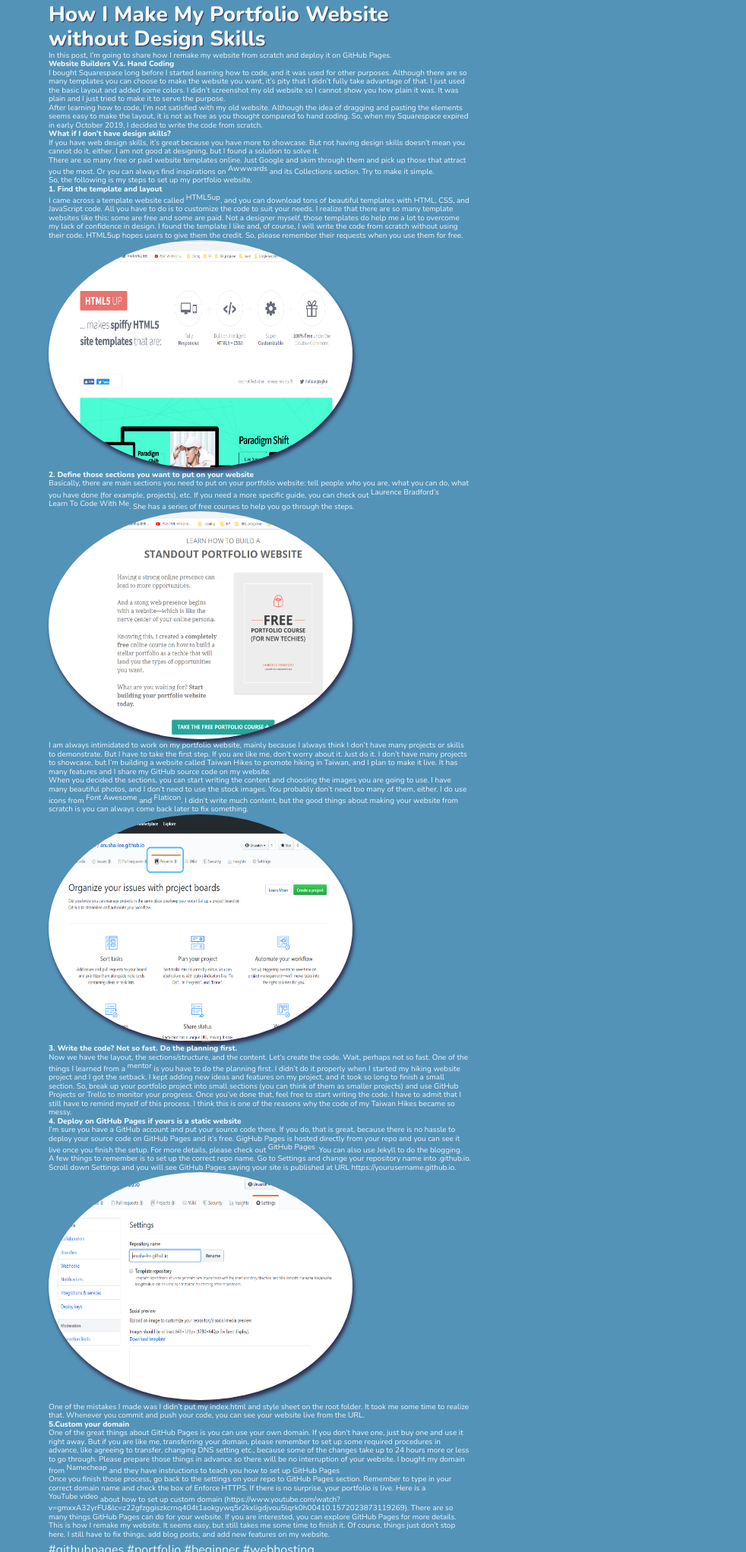
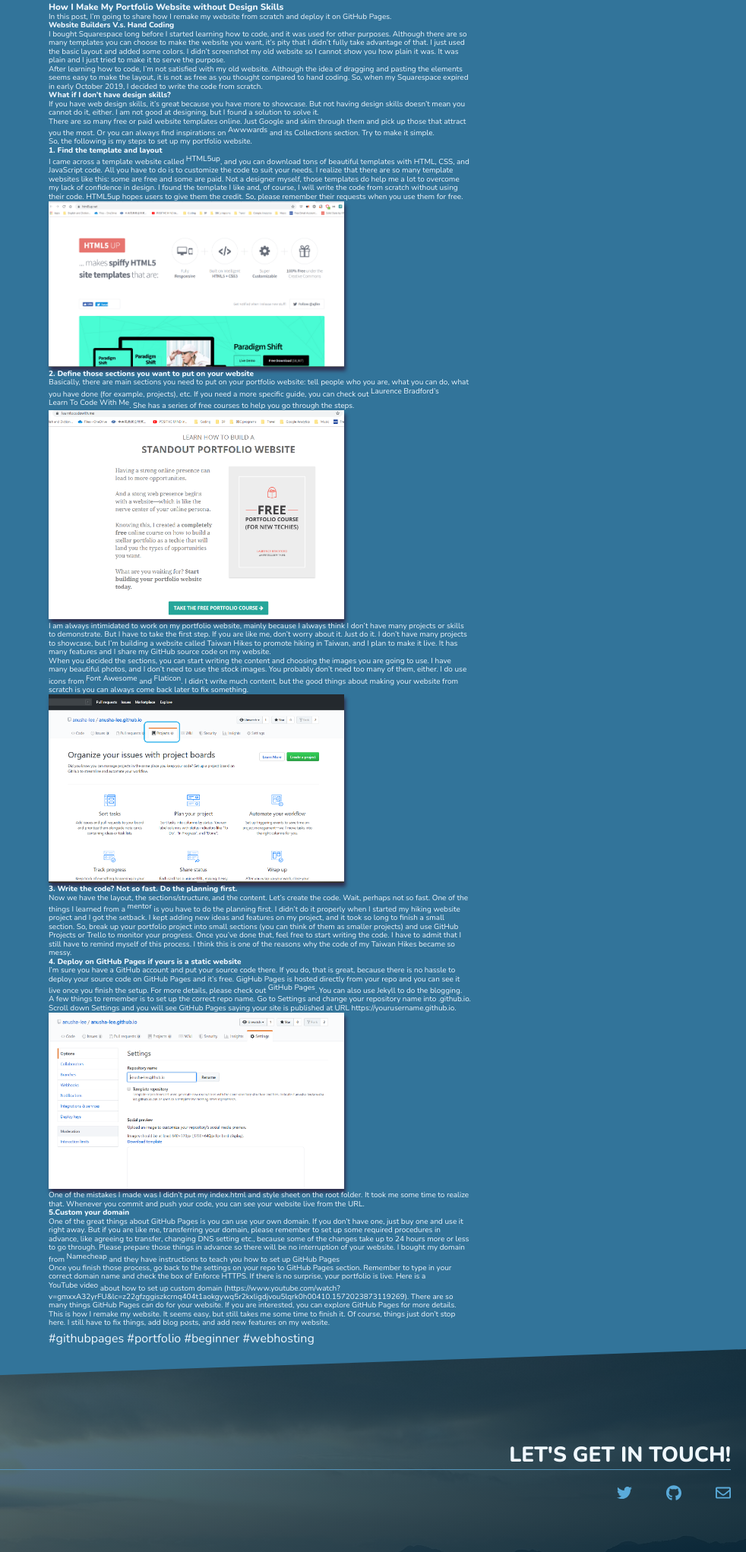
Before and after one commit to anusha-lee/anusha-lee.github.io, a website: page blog-posts/20191103-how-i-make-a-website-without-design-skills.html in a window 1280 px wide. Shown: the part 542-2585 px from the top of the page at 76% size, without its empty margins (298-1280 px from the left). Drawn offline with nearby package versions, Linux system fonts and the light colour scheme.

Commit message:
fix links, style blog post, change background color and image sizes

```diff
--- a/blog-posts/20191103-how-i-make-a-website-without-design-skills.html
+++ b/blog-posts/20191103-how-i-make-a-website-without-design-skills.html
@@ -22,7 +22,7 @@
             <li class="nav__list--item"><a href="#about">About</a></li>
             <li class="nav__list--item"><a href="#skills">Skills</a></li>
             <li class="nav__list--item"><a href="#projects">Projects</a></li>
-            <li class="nav__list--item"><a href="anushalee.com/blog.html">Blog</a></li>
+            <li class="nav__list--item"><a href="blog.html">Blog</a></li>
             <li class="nav__list--item"><a href="#contact">Contact</a></li>
           </ul>
         </div>
@@ -44,25 +44,23 @@
           ></path>
         </svg>
       </div>
-      <h1 class="header__heading"><a href="index.html">This is Anusha</a></h1>
+      <h1 class="header__heading"><a href="https://anushalee.com/">This is Anusha</a></h1>
       <div class="header__sub">I create responsive websites.</div>
     </header>
-    <main class="blog-container">
-      <section>
-        <h2 class="blogPage__title">Blog</h2>
-        <div class="blogPage">
-          <div class="blogPage__post">
-            <div class="blogPage__post-box">
-              <h3 class="blogPage__post-box--title post-box--title">
+    <main class="blogContent-container">
+      <section class="blogContent">
+        <h2 class="blogPage__title blogContent__title">Blog</h2>
+        <div class="blogContent__box">
+          <h3 class="blogPage__post-box--title blogContent__box--title">
             How I Make My Portfolio Website without Design Skills
           </h3>
-              <div class="blogPage__post-box--content post-box--content">
-                <p>
+          <div class="blogContent__box--text">
+            <p class="blogPage__post-box--intro">
               In this post, I’m going to share how I remake my website from
               scratch and deploy it on GitHub Pages.
             </p>
             <h4>Website Builders V.s. Hand Coding</h4>
-                <p>
+            <p class="blogPage__post-box--intro">
               I bought Squarespace long before I started learning how to
               code, and it was used for other purposes. Although there are
               so many templates you can choose to make the website you want,
@@ -72,7 +70,7 @@
               was. It was plain and I just tried to make it to serve the
               purpose.
             </p>
-                <p>
+            <p class="blogPage__post-box--intro">
               After learning how to code, I’m not satisfied with my old
               website. Although the idea of dragging and pasting the
               elements seems easy to make the layout, it is not as free as
@@ -81,13 +79,13 @@
               from scratch.
             </p>
             <h4>What if I don’t have design skills?</h4>
-                <p>
+            <p class="blogPage__post-box--intro">
               If you have web design skills, it’s great because you have
               more to showcase. But not having design skills doesn’t mean
               you cannot do it, either. I am not good at designing, but I
               found a solution to solve it.
             </p>
-                <p>
+            <p class="blogPage__post-box--intro">
               There are so many free or paid website templates online. Just
               Google and skim through them and pick up those that attract
               you the most. Or you can always find inspirations on
@@ -99,12 +97,12 @@
               >
               and its Collections section. Try to make it simple.
             </p>
-                <p>
+            <p class="blogPage__post-box--intro">
               So, the following is my steps to set up my portfolio website.
             </p>
 
             <h4>1. Find the template and layout</h4>
-                <p>
+            <p class="blogPage__post-box--intro">
               I came across a template website called
               <a href="https://html5up.net/" target="_blank" class="link"
                 >HTML5up</a
@@ -122,14 +120,13 @@
             <img
               src="../img/blog/20191103/html5up.png"
               alt="HTML5UP"
-                  width="400px"
-                  height="300px"
+              class="blogContent__box--img"
             />
 
             <h4>
               2. Define those sections you want to put on your website
             </h4>
-                <p>
+            <p class="blogPage__post-box--intro">
               Basically, there are main sections you need to put on your
               portfolio website: tell people who you are, what you can do,
               what you have done (for example, projects), etc. If you need a
@@ -151,10 +148,9 @@
             <img
               src="../img/blog/20191103/portfolio-course.png"
               alt="Portfolio course"
-                  width="400px"
-                  height="300px"
+              class="blogContent__box--img"
             />
-                <p>
+            <p class="blogPage__post-box--intro">
               I am always intimidated to work on my portfolio website,
               mainly because I always think I don’t have many projects or
               skills to demonstrate. But I have to take the first step. If
@@ -164,7 +160,7 @@
               make it live. It has many features and I share my GitHub
               source code on my website.
             </p>
-                <p>
+            <p class="blogPage__post-box--intro">
               When you decided the sections, you can start writing the
               content and choosing the images you are going to use. I have
               many beautiful photos, and I don’t need to use the stock
@@ -189,12 +185,11 @@
             <img
               src="../img/blog/20191103/github-projects.png"
               alt="GitHub Pages"
-                  width="400px"
-                  height="300px"
+              class="blogContent__box--img"
             />
 
             <h4>3. Write the code? Not so fast. Do the planning first.</h4>
-                <p>
+            <p class="blogPage__post-box--intro">
               Now we have the layout, the sections/structure, and the
               content. Let’s create the code. Wait, perhaps not so fast. One
               of the things I learned from a
@@ -218,21 +213,20 @@
 
 
             <h4>4. Deploy on GitHub Pages if yours is a static website</h4>
-                <p>I’m sure you have a GitHub account and put your source code there. If you do, that is great, because there is no hassle to deploy your source code on GitHub Pages and it’s free. GigHub Pages is hosted directly from your repo and you can see it live once you finish the setup. For more details, please check out <a href="https://pages.github.com/" target="_blank" class="link">GitHub Pages</a>. You can also use Jekyll to do the blogging.</p>
-                <p>A few things to remember is to set up the correct repo name. Go to Settings and change your repository name into <yourusername>.github.io. Scroll down Settings and you will see GitHub Pages saying your site is published at URL https://yourusername.github.io.</p>
+            <p class="blogPage__post-box--intro">I’m sure you have a GitHub account and put your source code there. If you do, that is great, because there is no hassle to deploy your source code on GitHub Pages and it’s free. GigHub Pages is hosted directly from your repo and you can see it live once you finish the setup. For more details, please check out <a href="https://pages.github.com/" target="_blank" class="link">GitHub Pages</a>. You can also use Jekyll to do the blogging.</p>
+            <p class="blogPage__post-box--intro">A few things to remember is to set up the correct repo name. Go to Settings and change your repository name into <yourusername>.github.io. Scroll down Settings and you will see GitHub Pages saying your site is published at URL https://yourusername.github.io.</p>
             <img
               src="../img/blog/20191103/repo-name.png"
               alt="GitHub Pages"
-                  width="400px"
-                  height="300px"
+              class="blogContent__box--img"
             />
-                <p>One of the mistakes I made was I didn’t put my index.html and style sheet on the root folder. It took me some time to realize that. Whenever you commit and push your code, you can see your website live from the URL.</p>
+            <p class="blogPage__post-box--intro">One of the mistakes I made was I didn’t put my index.html and style sheet on the root folder. It took me some time to realize that. Whenever you commit and push your code, you can see your website live from the URL.</p>
 
             <h4>5.Custom your domain</h4>
-                <p>One of the great things about GitHub Pages is you can use your own domain. If you don’t have one, just buy one and use it right away. But if you are like me, transferring your domain, please remember to set up some required procedures in advance, like agreeing to transfer, changing DNS setting etc., because some of the changes take up to 24 hours more or less to go through. Please prepare those things in advance so there will be no interruption of your website. I bought my domain from <a href="https://www.namecheap.com/support/knowledgebase/article.aspx/9645/2208/how-do-i-link-my-domain-to-github-pages" target="_blank" class="link">Namecheap</a> and they have instructions to teach you how to set up GitHub Pages </p>
-                <p>Once you finish those process, go back to the settings on your repo to GitHub Pages section. Remember to type in your correct domain name and check the box of Enforce HTTPS. If there is no surprise, your portfolio is live. Here is a <a href="https://www.youtube.com/watch?v=gmxxA32yrFU&lc=z22gfzggiszkcrnq404t1aokgywq5r2kxligdjvou5lqrk0h00410.1572023873119269" target="_blank" class="link">YouTube video</a> about how to set up custom domain (https://www.youtube.com/watch?v=gmxxA32yrFU&lc=z22gfzggiszkcrnq404t1aokgywq5r2kxligdjvou5lqrk0h00410.1572023873119269). There are so many things GitHub Pages can do for your website. If you are interested, you can explore GitHub Pages for more details.</p>
+            <p class="blogPage__post-box--intro">One of the great things about GitHub Pages is you can use your own domain. If you don’t have one, just buy one and use it right away. But if you are like me, transferring your domain, please remember to set up some required procedures in advance, like agreeing to transfer, changing DNS setting etc., because some of the changes take up to 24 hours more or less to go through. Please prepare those things in advance so there will be no interruption of your website. I bought my domain from <a href="https://www.namecheap.com/support/knowledgebase/article.aspx/9645/2208/how-do-i-link-my-domain-to-github-pages" target="_blank" class="link">Namecheap</a> and they have instructions to teach you how to set up GitHub Pages </p>
+            <p class="blogPage__post-box--intro">Once you finish those process, go back to the settings on your repo to GitHub Pages section. Remember to type in your correct domain name and check the box of Enforce HTTPS. If there is no surprise, your portfolio is live. Here is a <a href="https://www.youtube.com/watch?v=gmxxA32yrFU&lc=z22gfzggiszkcrnq404t1aokgywq5r2kxligdjvou5lqrk0h00410.1572023873119269" target="_blank" class="link">YouTube video</a> about how to set up custom domain (https://www.youtube.com/watch?v=gmxxA32yrFU&lc=z22gfzggiszkcrnq404t1aokgywq5r2kxligdjvou5lqrk0h00410.1572023873119269). There are so many things GitHub Pages can do for your website. If you are interested, you can explore GitHub Pages for more details.</p>
 
-                <p>This is how I remake my website. It seems easy, but still takes me some time to finish it. Of course, things just don’t stop here. I still have to fix things, add blog posts, and add new features on my website. </p>
+            <p class="blogPage__post-box--intro">This is how I remake my website. It seems easy, but still takes me some time to finish it. Of course, things just don’t stop here. I still have to fix things, add blog posts, and add new features on my website. </p>
           </div>
           <div class="blogPage__post-box--tags post-box--tags">
             <a href="#">#githubpages</a>
@@ -240,8 +234,7 @@
             <a href="#">#beginner</a>
             <a href="#">#webhosting</a>
           </div>
-            </div>
-          </div>
+
         </div>
       </section>
     </main>
@@ -288,7 +281,7 @@
             </a>
           </div>
           <div class="footer__social-media--box-email">
-            <a href="#">
+            <a href="mailto:anushalee@gmx.com">
               <svg
                 aria-hidden="true"
                 focusable="false"
--- a/scss/style.scss
+++ b/scss/style.scss
@@ -1222,3 +1222,48 @@
   // @include section-grid-mobile;
   // grid-template-rows: minmax(23rem, max-content) min-content minmax(35%, 45%);
 }
+
+/************************************************
+************* Blog Post Content Style
+***********************************************/
+.blogContent-container {
+  background-color: $color-light-teal;
+  margin: -10rem auto 2rem;
+  padding: 10rem 0;
+  width: 100%;
+  height: auto;
+
+  font-family: $font;
+  color: $color-white;
+}
+
+.blogContent {
+  margin: 0 auto;
+  padding: 3rem 1rem;
+  width: 95%;
+  height: max-content;
+
+  @media only screen and (min-width: 560px) {
+    width: 80%;
+  }
+
+  @media only screen and (min-width: 720px) {
+    width: 70%;
+  }
+
+  @media only screen and (min-width: 900px) {
+    width: 60%;
+  }
+
+  @media only screen and (min-width: 1200px) {
+    width: 45%;
+  }
+
+  &__box {
+    &--img {
+      width: 70%;
+      height: min-auto;
+      border-radius: 0;
+    }
+  }
+}
```
Also changed, not shown: blog.html (+4 -2 lines), index.html (+9 -4 lines), css/style.css, 1 other file. Lines whose indentation alone changed are shown as unchanged.
